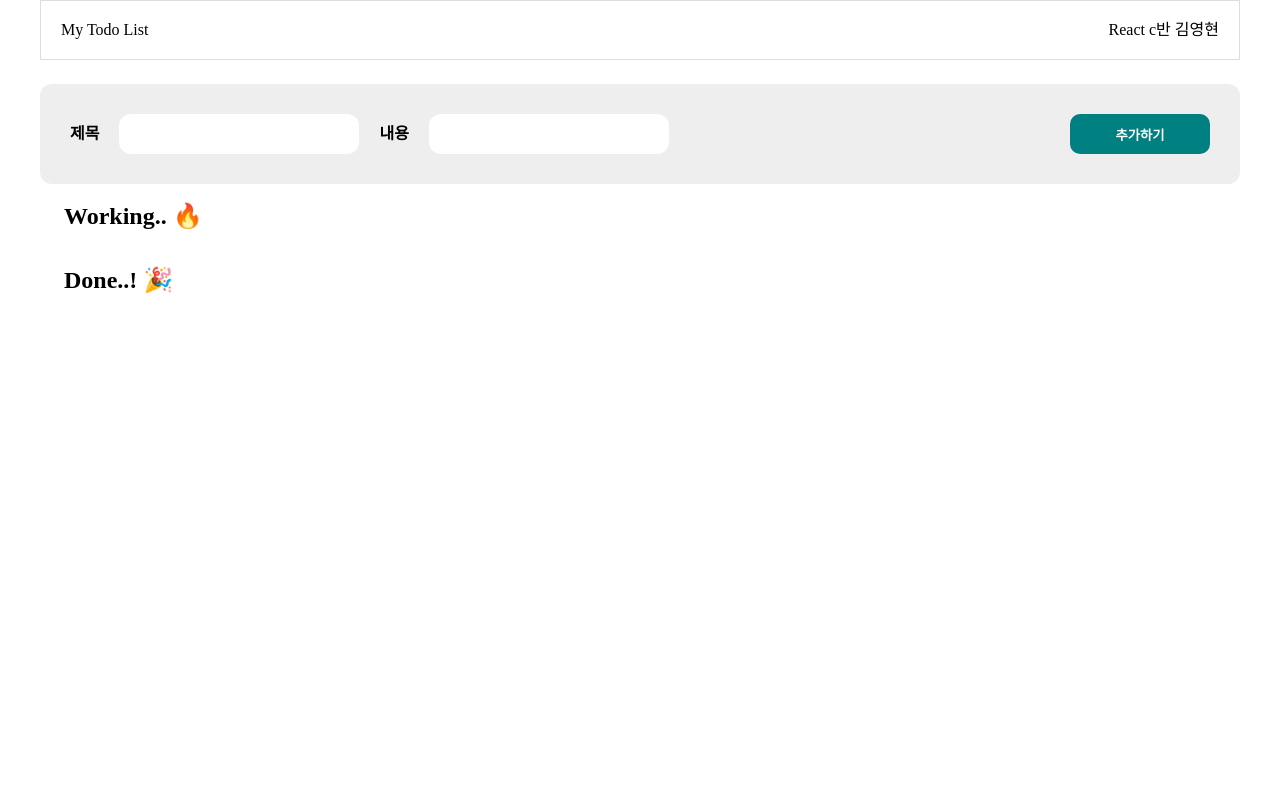
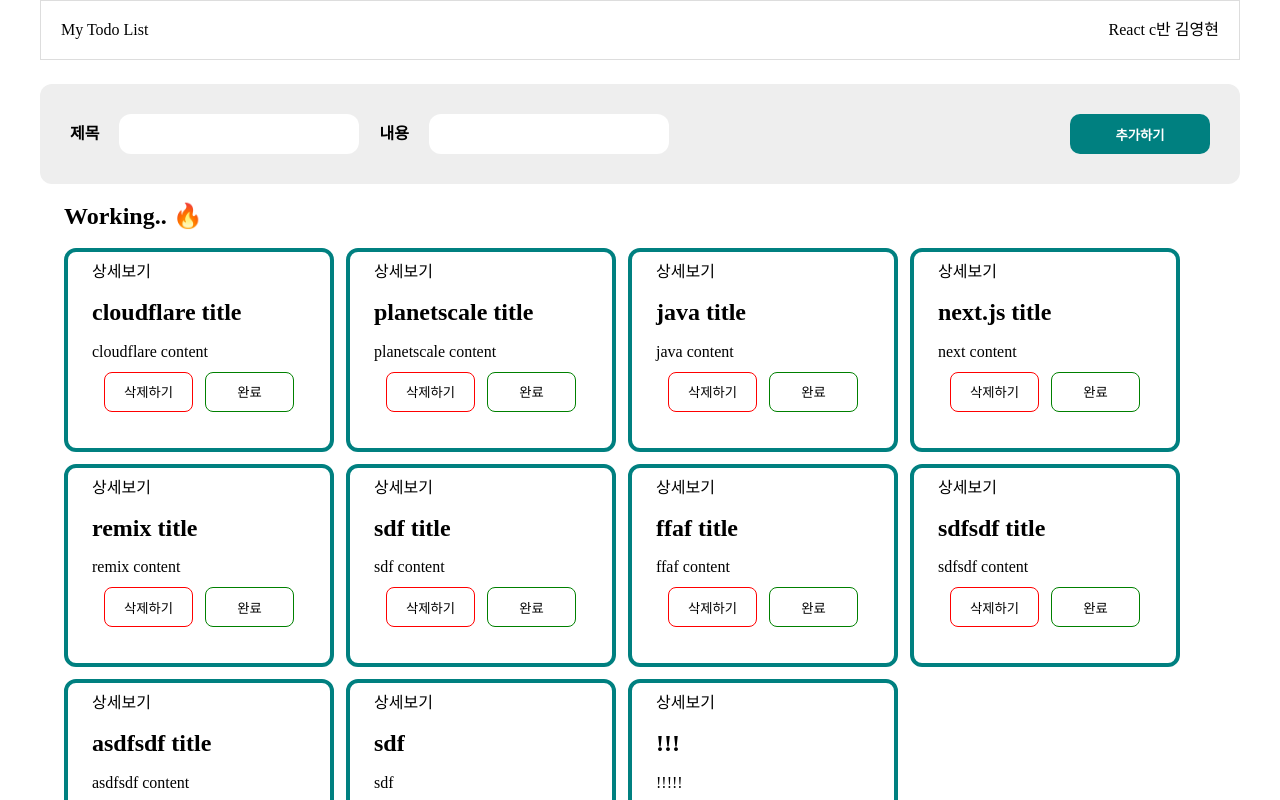
Before and after one commit to 0hyeon/todolist-hanghae, a React (Create React App) app: page / in a window 1280 px wide. Shown: the top 800 px of the page. Built offline with nearby package versions, Linux system fonts and the light colour scheme; data requests are answered from the project's data file.

Commit message:
refactor:debounce customhook사용

```diff
--- a/db.json
+++ b/db.json
@@ -10,66 +10,78 @@
     {
       "id": 1,
       "title": "cloudflare title",
-      "contents": "cloudflare contents",
-      "isDone": false
+      "content": "cloudflare content",
+      "done": false
     },
     {
       "id": 2,
       "title": "planetscale title",
-      "contents": "planetscale contents",
-      "isDone": false
+      "content": "planetscale content",
+      "done": false
     },
     {
       "id": 3,
       "title": "nodejs title",
-      "contents": "nodejs contents",
-      "isDone": true
+      "content": "nodejs content",
+      "done": true
     },
     {
       "id": 4,
       "title": "java title",
-      "contents": "java contents",
-      "isDone": false
+      "content": "java content",
+      "done": false
     },
     {
       "id": 5,
       "title": "next.js title",
-      "contents": "next contents",
-      "isDone": false
+      "content": "next content",
+      "done": false
     },
     {
       "id": 6,
       "title": "remix title",
-      "contents": "remix contents",
-      "isDone": false
+      "content": "remix content",
+      "done": false
     },
     {
       "id": 7,
       "title": "sdf title",
-      "contents": "sdf contents",
-      "isDone": false
+      "content": "sdf content",
+      "done": false
     },
     {
       "id": 8,
       "title": "ffaf title",
-      "contents": "ffaf contents",
-      "isDone": false
+      "content": "ffaf content",
+      "done": false
     },
     {
       "id": 9,
       "title": "sdfsdf title",
-      "contents": "sdfsdf contents",
-      "isDone": false
+      "content": "sdfsdf content",
+      "done": false
     },
     {
       "id": 10,
       "title": "asdfsdf title",
-      "contents": "asdfsdf contents",
-      "isDone": false
+      "content": "asdfsdf content",
+      "done": false
     },
     {
       "title": "react-query",
       "id": 11
+    },
+    {
+      "id": 12,
+      "title": "sdf",
+      "content": "sdf",
+      "done": false
+    },
+    {
+      "id": 13,
+      "title": "!!!",
+      "content": "!!!!!",
+      "done": false
     }
   ],
   "profile": {
--- a/package.json
+++ b/package.json
@@ -8,6 +8,7 @@
     "@testing-library/react": "^13.0.0",
     "@testing-library/user-event": "^13.2.1",
     "@types/jest": "^27.0.1",
+    "@types/lodash": "^4.14.191",
     "@types/node": "^16.7.13",
     "@types/react": "^18.0.0",
     "@types/react-dom": "^18.0.0",
@@ -15,6 +16,7 @@
     "@types/styled-components": "^5.1.26",
     "axios": "^1.3.3",
     "json-server": "^0.17.1",
+    "lodash": "^4.17.21",
     "react": "^18.2.0",
     "react-dom": "^18.2.0",
     "react-query": "^3.39.3",
--- a/src/components/TodoBoxList.tsx
+++ b/src/components/TodoBoxList.tsx
@@ -17,6 +17,7 @@ const TodoBoxList = ({
   ModifyClick,
   greenText,
 }: Itodolist): React.ReactElement => {
+  console.log('users : ', users)
   return (
     <>
       {users &&
--- /dev/null
+++ b/src/page/DebounceThrothling.tsx
@@ -0,0 +1,54 @@
+import React, { useEffect } from 'react'
+import { useNavigate } from 'react-router-dom'
+import { Button } from './Style'
+
+function DebounceThrothling() {
+  const navigate = useNavigate()
+  let timerId:
+    | ReturnType<typeof setTimeout>
+    | ReturnType<typeof clearTimeout>
+    | null = null
+
+  const Throthling = (delay: number) => {
+    if (timerId) return
+    timerId = setTimeout(() => {
+      console.log(`${delay / 1000}초 지나서 작동합니다.`)
+      timerId = null
+    }, delay)
+  }
+  const Debounce = (delay: number) => {
+    if (timerId) clearTimeout(timerId)
+    timerId = setTimeout(() => {
+      console.log(`${delay / 1000}초 지나서 작동합니다.`)
+      timerId = null
+    }, delay)
+  }
+  useEffect(() => {
+    return () => {
+      //언마운트시 작동
+      if (timerId) {
+        clearTimeout(timerId)
+      }
+    }
+  }, [timerId])
+  return (
+    <>
+      <div>DebounceThrothling 버튼 이벤트 예제</div>
+      <Button border={'1px solid #bbb'} onClick={() => Throthling(2000)}>
+        Throthling버튼
+      </Button>
+      <Button border={'1px solid #bbb'} onClick={() => Debounce(2000)}>
+        Debounce버튼
+      </Button>
+      <div
+        onClick={() => {
+          navigate('/')
+        }}
+      >
+        페이지이동
+      </div>
+    </>
+  )
+}
+
+export default DebounceThrothling
--- a/src/page/Home.tsx
+++ b/src/page/Home.tsx
@@ -1,4 +1,4 @@
-import { useState } from 'react'
+import { useEffect, useState } from 'react'
 import '../App.css'
 import TodoBoxList from '../components/TodoBoxList'
 import { useDispatch, useSelector } from 'react-redux'
@@ -74,6 +74,7 @@ function Home() {
     //   el.map((todo) => (todo.id === id ? { ...todo, done: !todo.done } : todo))
     // );
   }
+
   return (
     <div className="App">
       <div
--- /dev/null
+++ b/src/page/Search.tsx
@@ -0,0 +1,47 @@
+import React, { useCallback, useState } from 'react'
+import _ from 'lodash'
+function Search() {
+  const [searchText, setSearchText] = useState()
+  const [inputText, setInputText] = useState()
+  const debounce = (callback: any, delay: any) => {
+    let timerId:
+      | ReturnType<typeof setTimeout>
+      | ReturnType<typeof clearTimeout>
+      | null = null
+
+    return (...args: any) => {
+      if (timerId) clearTimeout(timerId)
+
+      timerId = setTimeout(() => {
+        callback(...args)
+      }, delay)
+    }
+  }
+  const handleSearchText = useCallback(
+    debounce((text: any) => {
+      setSearchText(text)
+    }, 2000),
+    []
+  )
+  const handleChange = (e: any) => {
+    setInputText(e.target.value)
+    handleSearchText(e.target.value)
+  }
+  return (
+    <>
+      <div style={{ paddingLeft: '20px', paddingRight: '20px' }}>
+        <h1>디바운싱 예제</h1>
+        <input
+          type="text"
+          placeholder="입력값을 넣고 디바운싱 테스트를 해보세요"
+          style={{ width: '300px' }}
+          onChange={handleChange}
+        />
+        <p>Search Text : {searchText}</p>
+        <p>Input Text : {inputText}</p>
+      </div>
+    </>
+  )
+}
+
+export default Search
--- a/src/shared/Router.tsx
+++ b/src/shared/Router.tsx
@@ -3,6 +3,8 @@ import Home from '../page/Home'
 import Detail from '../page/Detail'
 import Style from '../page/Style'
 import Fetch from '../page/Fetch'
+import DebounceThrothling from '../page/DebounceThrothling'
+import Search from '../page/Search'
 const Router = () => {
   return (
     <BrowserRouter>
@@ -11,6 +13,8 @@ const Router = () => {
         <Route path="/:id" element={<Detail />} />
         <Route path="/style" element={<Style />} />
         <Route path="/fetch" element={<Fetch />} />
+        <Route path="/DebounceThrothling" element={<DebounceThrothling />} />
+        <Route path="/search" element={<Search />} />
       </Routes>
     </BrowserRouter>
   )
```
Also changed, not shown: 1 other file (tests, documents, lock files or other folders).
